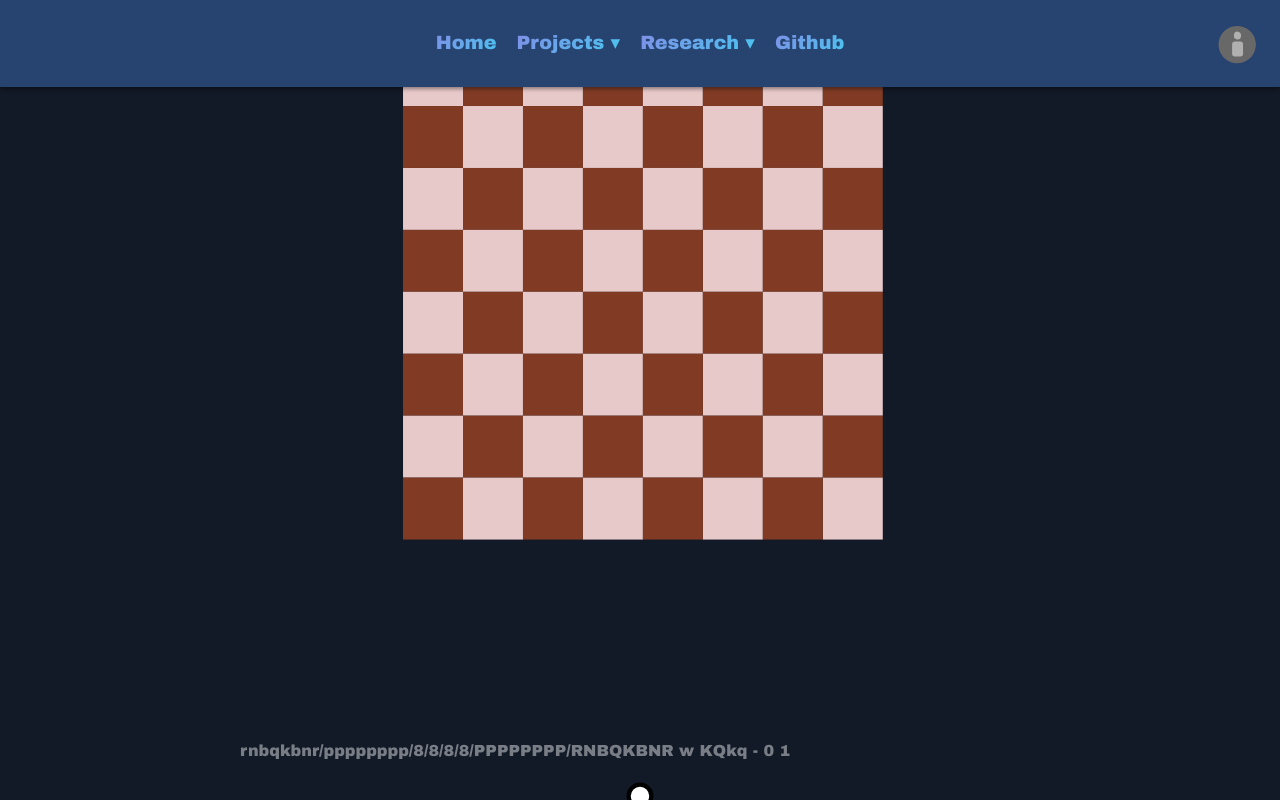
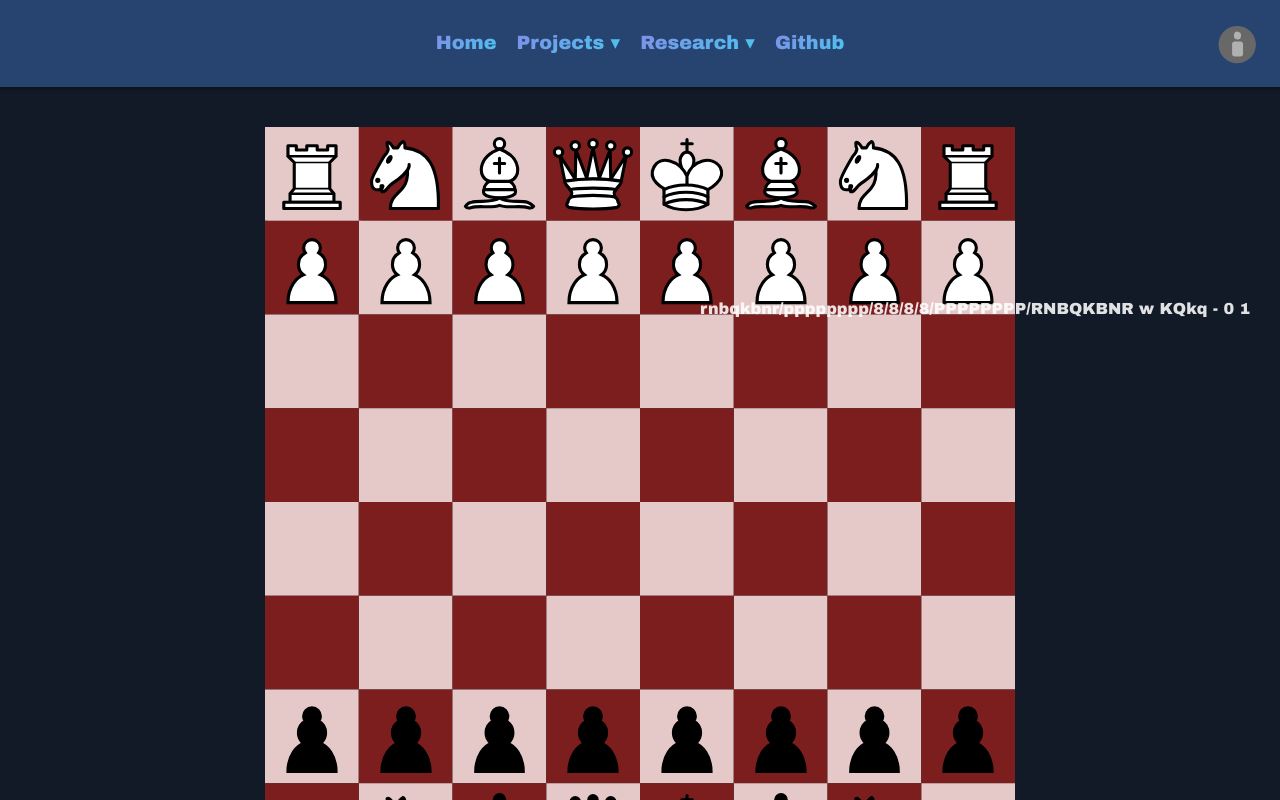
Before and after one commit to DanielProano/Password-Manager, a React (Vite) app in the folder frontend/: page /Chess in a window 1280 px wide. Shown: the top 800 px of the page. Built offline with nearby package versions, Linux system fonts and the light colour scheme.

Commit message:
Chess GUI progress

```diff
--- a/frontend/src/pages/Chess-Pages/GUI.css
+++ b/frontend/src/pages/Chess-Pages/GUI.css
@@ -4,13 +4,36 @@
   flex-direction: column;
 }
 
+.chess-container {
+  position: relative;
+  width: 750px;
+  height: 750px;
+  top: 40px;
+}
+
 .chess-board {
-  width: 50%;
-  height: 50%;
-  position: relative;
-  margin-top: -250px;
+  width: 100%;
+  height: 100%;
+  display: block;
+}
+
+.chess-pieces {
+  position: absolute;
+  inset: 0;
+
+  display: grid;
+  grid-template-columns: repeat(8, 1fr);
+  grid-template-rows: repeat(8, 1fr);
+}
+
+.chess-piece {
+  width: 100%;
+  height: 100%;
 }
 
 .chess-fen {
-  width: 800px;
+  width: 550px;
+  position: absolute;
+  right: 30px;
+  top: 300px;
 }
--- a/frontend/src/pages/Chess-Pages/GUI.jsx
+++ b/frontend/src/pages/Chess-Pages/GUI.jsx
@@ -1,22 +1,73 @@
 import ChessBoard from "../../assets/chessboard.svg";
 import { Pieces } from "./Pieces.jsx";
-import { useState } from "react";
+import { useState, useEffect } from "react";
 import "./GUI.css";
 
 function Chess() {
    const [fen, setFen] = useState("rnbqkbnr/pppppppp/8/8/8/8/PPPPPPPP/RNBQKBNR w KQkq - 0 1")
+   const [matrix, setMatrix] = useState([]);
+
+   const fenToMatrix = (fenString) => {
+      const rows = fenString.split(" ")[0].split("/");
+      let newMatrix = [];
+
+      for (let i = 0; i < rows.length; i++) {
+         const row = [];
+         for (let piece of rows[i]) {
+            const piece_num = Number(piece);
+            if (!isNaN(piece_num)) {
+               for (let j = 0; j < piece_num; j++) {
+                  row.push(null);
+               }
+            } else {
+               row.push(Pieces[piece]);
+            }
+         }
+         newMatrix.push(row);
+      }
+      setMatrix(newMatrix);
+   }
+
+   const MatrixToFen = () => {
+
+   }
+
+   const displayMatrix = () => {
+      return matrix.map((rows, r) =>
+         rows.map((piece, p) =>
+            piece ? (
+               <img
+                  src={piece}
+                  className="chess-piece"
+                  style={{
+                     gridRow: r + 1,
+                     gridColumn: p + 1,
+                  }}
+               />
+            ) : null
+         )
+      )
+   }
+
+   useEffect(() => {
+      fenToMatrix(fen);
+   }, [fen]);
+
   return (
     <div className="chess-page">
-      <img className="chess-board" src={ChessBoard} />
-      <input className="chess-fen" placeholder={fen}/>
-
-      {Pieces.map((piece, index) => (
+      <div className="chess-container">
          <img
-            key={index}
-            src={piece}
-            className="chess-piece"
+            className="chess-board"
+            src={ChessBoard}
          />
-      ))}
+         <div className="chess-pieces">
+            {displayMatrix()}
+         </div>
+      </div>
+      <input className="chess-fen"
+         value={fen}
+         onChange={(e) => setFen(e.target.value)}
+      />
     </div>
   );
 }
--- a/frontend/src/pages/Chess-Pages/Pieces.jsx
+++ b/frontend/src/pages/Chess-Pages/Pieces.jsx
@@ -12,17 +12,17 @@ import BlackBishop from "../../assets/bishop-b.svg";
 import BlackKing from "../../assets/king-b.svg";
 import BlackQueen from "../../assets/queen-b.svg";
 
-export const Pieces = [
-   WhitePawn,
-   WhiteRook,
-   WhiteKnight,
-   WhiteBishop,
-   WhiteKing,
-   WhiteQueen,
-   BlackPawn,
-   BlackRook,
-   BlackKnight,
-   BlackBishop,
-   BlackKing,
-   BlackQueen
-]
+export const Pieces = {
+   p: WhitePawn,
+   r: WhiteRook,
+   n: WhiteKnight,
+   b: WhiteBishop,
+   k: WhiteKing,
+   q: WhiteQueen,
+   P: BlackPawn,
+   R: BlackRook,
+   N: BlackKnight,
+   B: BlackBishop,
+   K: BlackKing,
+   Q: BlackQueen
+}
```
Also changed, not shown: frontend/src/assets/chess_board.svg (added), frontend/src/assets/chessboard.svg.
